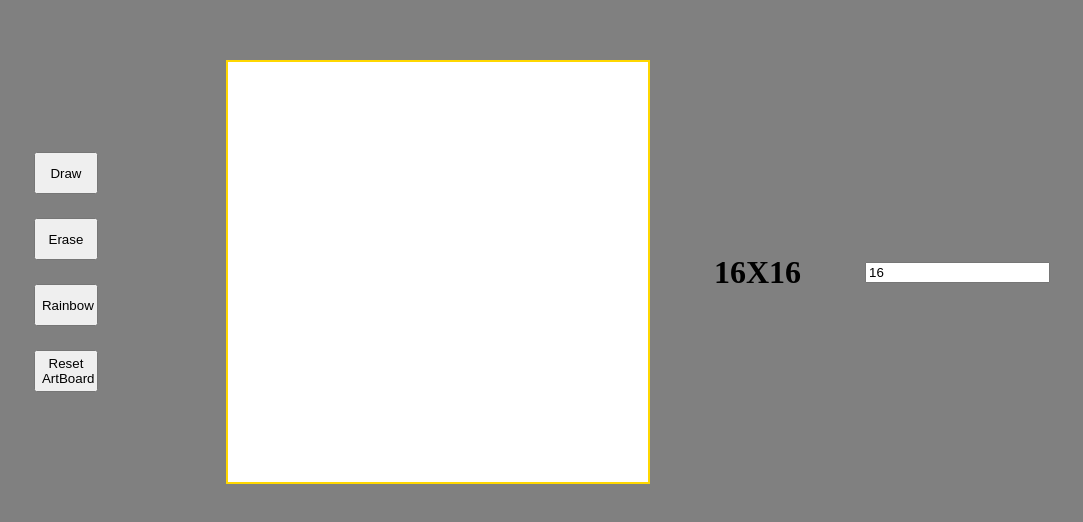
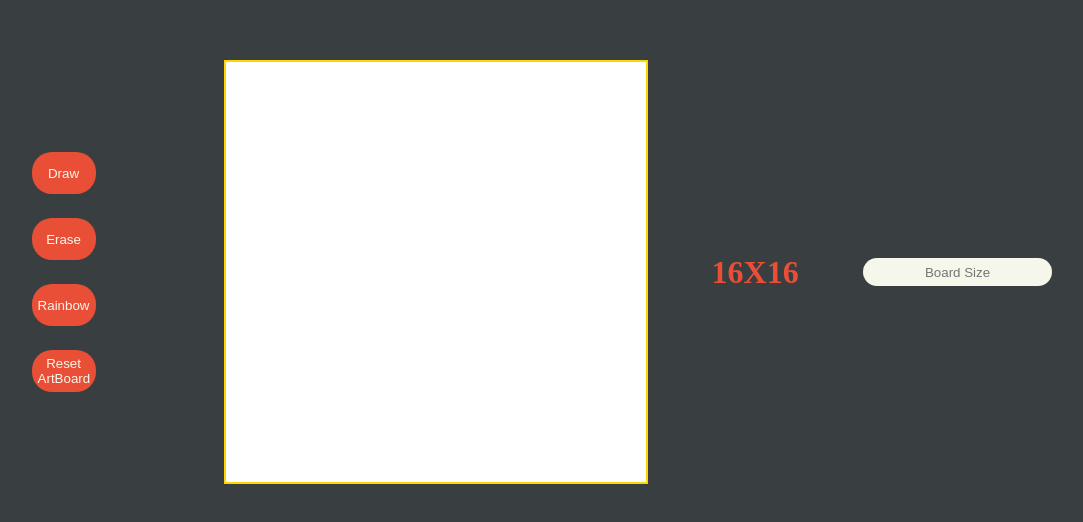
Before and after one commit to NikhilBabu829/EtchASketch, a plain HTML site: page index.html in a window 1280 px wide. Shown: the part 128-650 px from the top of the page, without its empty margins (98-1181 px from the left). Drawn offline with Linux system fonts and the light colour scheme.

Commit message:
adding basic styling

```diff
--- a/index.html
+++ b/index.html
@@ -17,7 +17,7 @@
     </section>
     <section class="main"></section>
     <h1></h1>
-    <input type="text" min="1" max="64" value="16" name="16" class = "inputRange">
+    <input type="text" min="1" max="64" class = "inputRange" placeholder="Board Size">
     <script src="app.js"></script>
 </body>
 </html>
--- a/style.css
+++ b/style.css
@@ -8,7 +8,7 @@ body{
     display: flex;
     justify-content: center;
     align-items: center;
-    background-color: grey;
+    background-color: #393e41;
     gap: 5%;
 }
 .main{
@@ -30,4 +30,23 @@ body{
 button{
     width: 50%;
     height: 20%;
+    background-color: #e94f37;
+    border: none;
+    border-radius: 20px;
+    color: #f6f7eb;
 }
+h1{
+    color: #e94f37;
+}
+
+input{
+    border-radius: 20px;
+    border: none;
+    text-align: center;
+    padding: 0.5%;
+    background-color: #f6f7eb;
+    color: #e94f37;
+}
+input:focus{
+    outline: none;
+}
```
